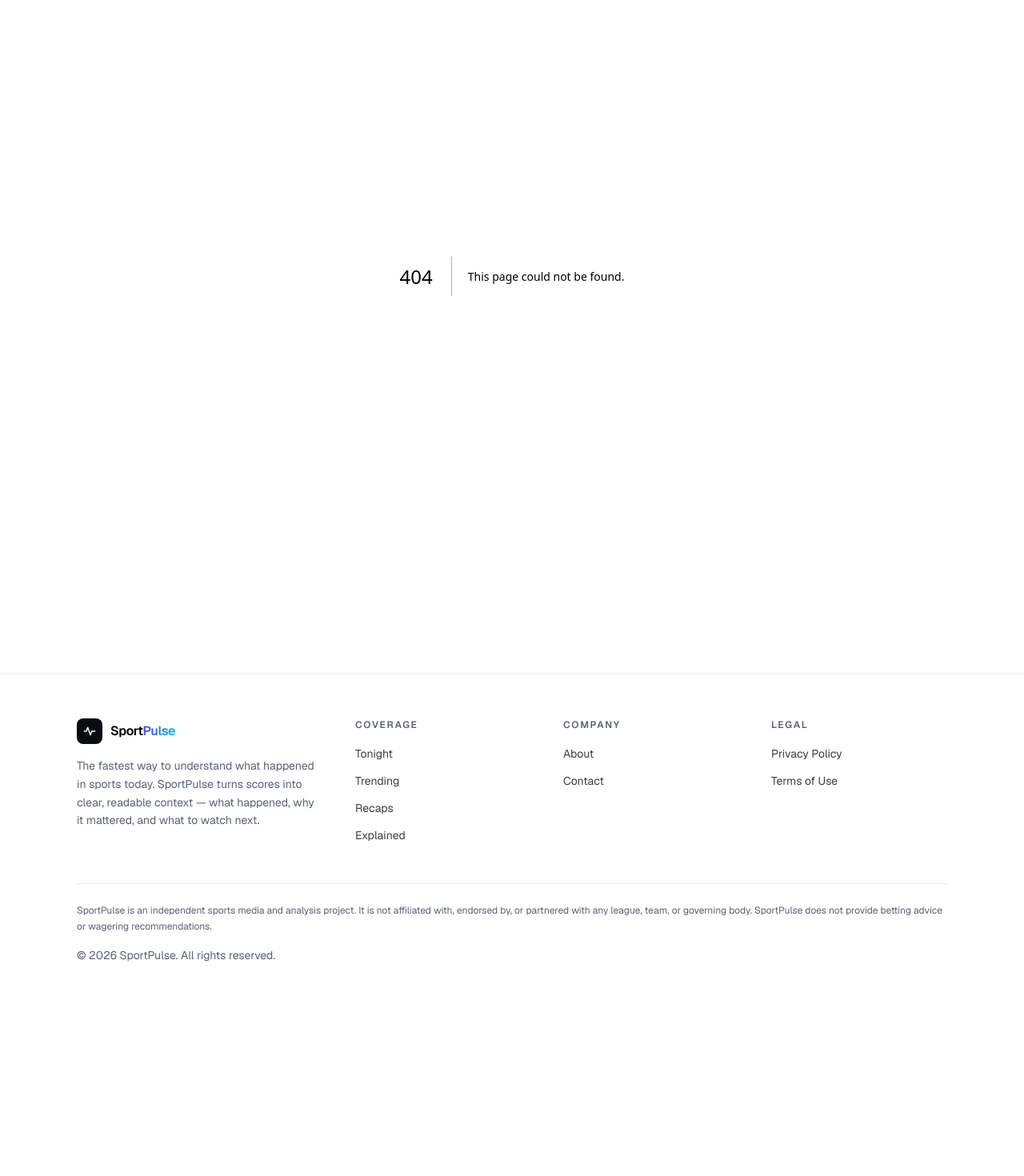
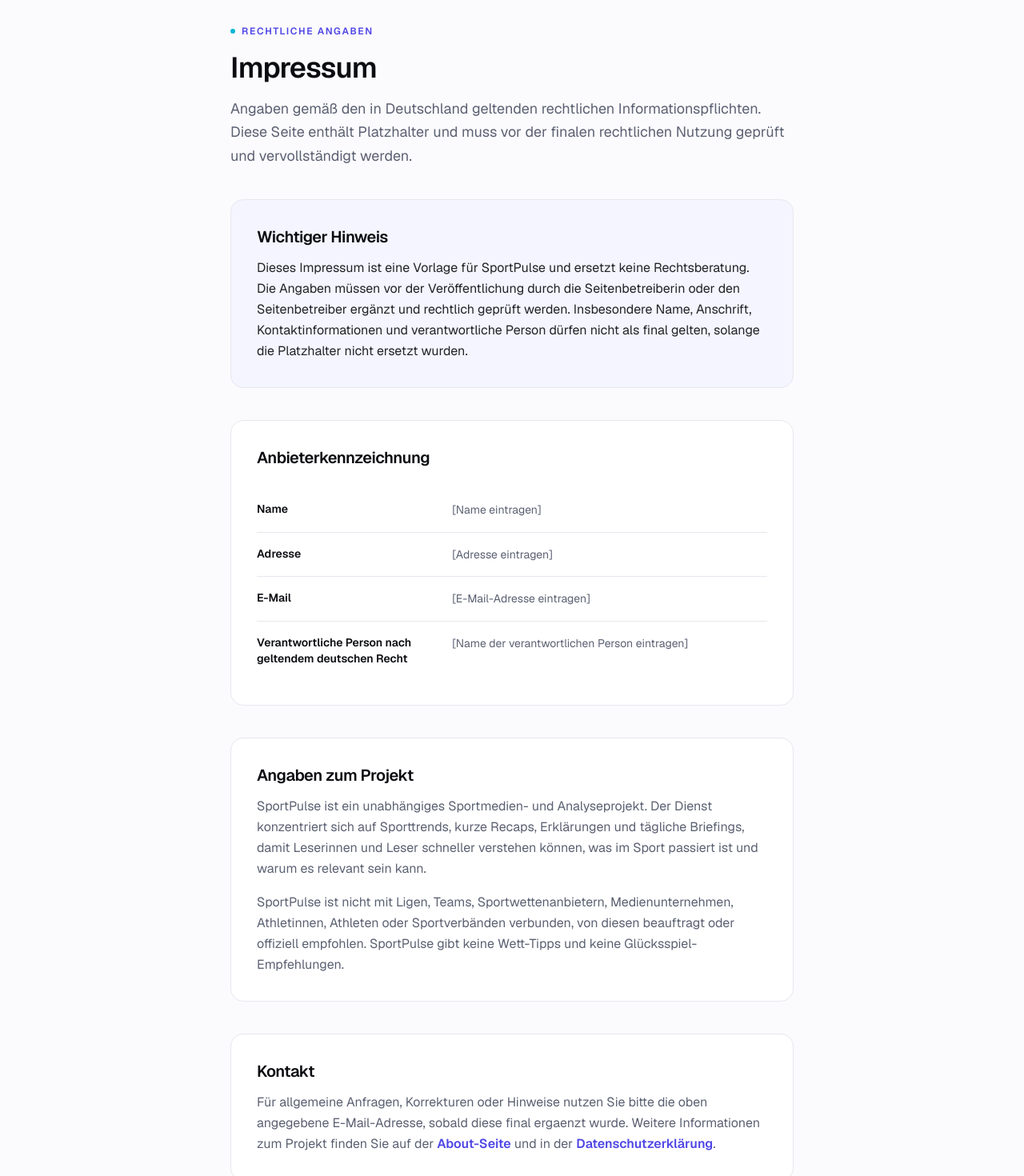
Before and after one commit to toollane/sportpulse.news, a Next.js app: page /impressum in a window 1280 px wide. Before the commit this address had no page. Shown: the part 120-1590 px from the top of the page at 80% size. Before the commit the page ends 1380 px from the top, so only its background shows below. Built offline with nearby package versions, Linux system fonts and the light colour scheme.

Commit message:
Add German impressum page

```diff
--- /dev/null
+++ b/app/impressum/page.tsx
@@ -0,0 +1,122 @@
+import type { Metadata } from "next";
+import Link from "next/link";
+
+export const metadata: Metadata = {
+  title: "Impressum",
+  description:
+    "Impressum von SportPulse mit Platzhaltern für die rechtlich erforderlichen Angaben des Seitenbetreibers in Deutschland.",
+  alternates: { canonical: "/impressum" },
+};
+
+const placeholderRows = [
+  { label: "Name", value: "[Name eintragen]" },
+  { label: "Adresse", value: "[Adresse eintragen]" },
+  { label: "E-Mail", value: "[E-Mail-Adresse eintragen]" },
+  {
+    label: "Verantwortliche Person nach geltendem deutschen Recht",
+    value: "[Name der verantwortlichen Person eintragen]",
+  },
+];
+
+export default function ImpressumPage() {
+  return (
+    <article className="mx-auto w-full max-w-3xl px-5 py-14 sm:px-8 sm:py-20">
+      <header>
+        <span className="inline-flex items-center gap-2 text-xs font-semibold uppercase tracking-[0.14em] text-accent">
+          <span className="h-1.5 w-1.5 rounded-full bg-pulse" />
+          Rechtliche Angaben
+        </span>
+        <h1 className="mt-4 text-3xl font-semibold tracking-tight text-foreground sm:text-4xl">
+          Impressum
+        </h1>
+        <p className="mt-4 text-base leading-relaxed text-muted sm:text-lg">
+          Angaben gemäß den in Deutschland geltenden rechtlichen
+          Informationspflichten. Diese Seite enthält Platzhalter und muss vor
+          der finalen rechtlichen Nutzung geprüft und vervollständigt werden.
+        </p>
+      </header>
+
+      <section className="mt-10 rounded-card border border-accent/30 bg-accent-soft/50 p-6 sm:p-8">
+        <h2 className="text-xl font-semibold tracking-tight text-foreground">
+          Wichtiger Hinweis
+        </h2>
+        <p className="mt-3 text-sm leading-relaxed text-foreground/90 sm:text-base">
+          Dieses Impressum ist eine Vorlage für SportPulse und ersetzt keine
+          Rechtsberatung. Die Angaben müssen vor der Veröffentlichung durch
+          die Seitenbetreiberin oder den Seitenbetreiber ergänzt und rechtlich
+          geprüft werden. Insbesondere Name, Anschrift, Kontaktinformationen
+          und verantwortliche Person dürfen nicht als final gelten, solange die
+          Platzhalter nicht ersetzt wurden.
+        </p>
+      </section>
+
+      <section className="mt-10 rounded-card border border-border bg-surface p-6 sm:p-8">
+        <h2 className="text-xl font-semibold tracking-tight text-foreground">
+          Anbieterkennzeichnung
+        </h2>
+        <dl className="mt-6 divide-y divide-border">
+          {placeholderRows.map((row) => (
+            <div
+              key={row.label}
+              className="grid gap-1 py-4 sm:grid-cols-[220px_1fr] sm:gap-6"
+            >
+              <dt className="text-sm font-semibold text-foreground">
+                {row.label}
+              </dt>
+              <dd className="text-sm leading-relaxed text-muted">
+                {row.value}
+              </dd>
+            </div>
+          ))}
+        </dl>
+      </section>
+
+      <section className="mt-10 rounded-card border border-border bg-surface p-6 sm:p-8">
+        <h2 className="text-xl font-semibold tracking-tight text-foreground">
+          Angaben zum Projekt
+        </h2>
+        <div className="mt-3 space-y-4 text-sm leading-relaxed text-muted sm:text-base">
+          <p>
+            SportPulse ist ein unabhängiges Sportmedien- und Analyseprojekt.
+            Der Dienst konzentriert sich auf Sporttrends, kurze Recaps,
+            Erklärungen und tägliche Briefings, damit Leserinnen und Leser
+            schneller verstehen können, was im Sport passiert ist und warum es
+            relevant sein kann.
+          </p>
+          <p>
+            SportPulse ist nicht mit Ligen, Teams, Sportwettenanbietern,
+            Medienunternehmen, Athletinnen, Athleten oder Sportverbänden
+            verbunden, von diesen beauftragt oder offiziell empfohlen.
+            SportPulse gibt keine Wett-Tipps und keine
+            Glücksspiel-Empfehlungen.
+          </p>
+        </div>
+      </section>
+
+      <section className="mt-10 rounded-card border border-border bg-surface p-6 sm:p-8">
+        <h2 className="text-xl font-semibold tracking-tight text-foreground">
+          Kontakt
+        </h2>
+        <p className="mt-3 text-sm leading-relaxed text-muted sm:text-base">
+          Für allgemeine Anfragen, Korrekturen oder Hinweise nutzen Sie bitte
+          die oben angegebene E-Mail-Adresse, sobald diese final ergaenzt wurde.
+          Weitere Informationen zum Projekt finden Sie auf der{" "}
+          <Link
+            href="/about"
+            className="font-semibold text-accent hover:text-accent-strong"
+          >
+            About-Seite
+          </Link>{" "}
+          und in der{" "}
+          <Link
+            href="/privacy"
+            className="font-semibold text-accent hover:text-accent-strong"
+          >
+            Datenschutzerklärung
+          </Link>
+          .
+        </p>
+      </section>
+    </article>
+  );
+}
--- a/components/SiteFooter.tsx
+++ b/components/SiteFooter.tsx
@@ -22,6 +22,7 @@
     links: [
       { href: "/privacy", label: "Privacy Policy" },
       { href: "/terms", label: "Terms of Use" },
+      { href: "/impressum", label: "Impressum" },
     ],
   },
 ];
```
